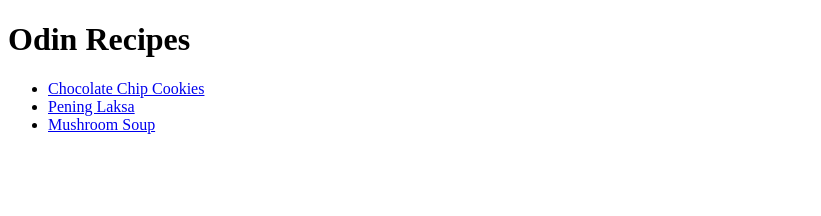
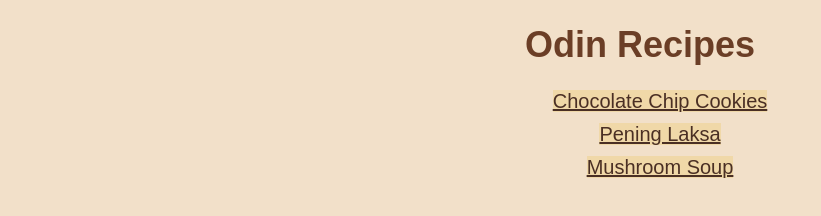
Before and after one commit to biskiuts/odin-recipes, a plain HTML site: page index.html in a window 1280 px wide. Shown: the whole page, without its empty margins (0-821 px from the left). Drawn offline with Linux system fonts and the light colour scheme.

Commit message:
Update index.html and add odin-recipe.css

```diff
--- a/index.html
+++ b/index.html
@@ -5,6 +5,7 @@
         <meta charset="UTF-8">
         <meta name="viewport" content="width=device-width, initial-scale=1.0">
         <title>Odin Flavors: A Recipe Collection</title>
+        <link rel="stylesheet" href="odin-recipe.css">
     </head>
 
     <body>
--- /dev/null
+++ b/odin-recipe.css
@@ -0,0 +1,29 @@
+/* General Styles */
+body {
+    font-family: Arial, Helvetica, sans-serif;
+    background-color: #f2e0c9; /* Light earthy tone */
+    color: #4a2f24; /* Dark brown for text */
+    text-align: center;
+}
+
+/* Header Styling */
+h1 {
+    font-size: 36px;
+    color: #6b3e26; /* Darker brown */
+}
+
+/* List and Link Styling */
+ul {
+    list-style: none;
+}
+
+li {
+    margin: 10px;
+}
+
+/* Link Styling */
+a {
+    font-size: 20px;
+    color: #4a2f24;
+    background-color: #f0d8a8; /* Light tan for button look */
+}
```
